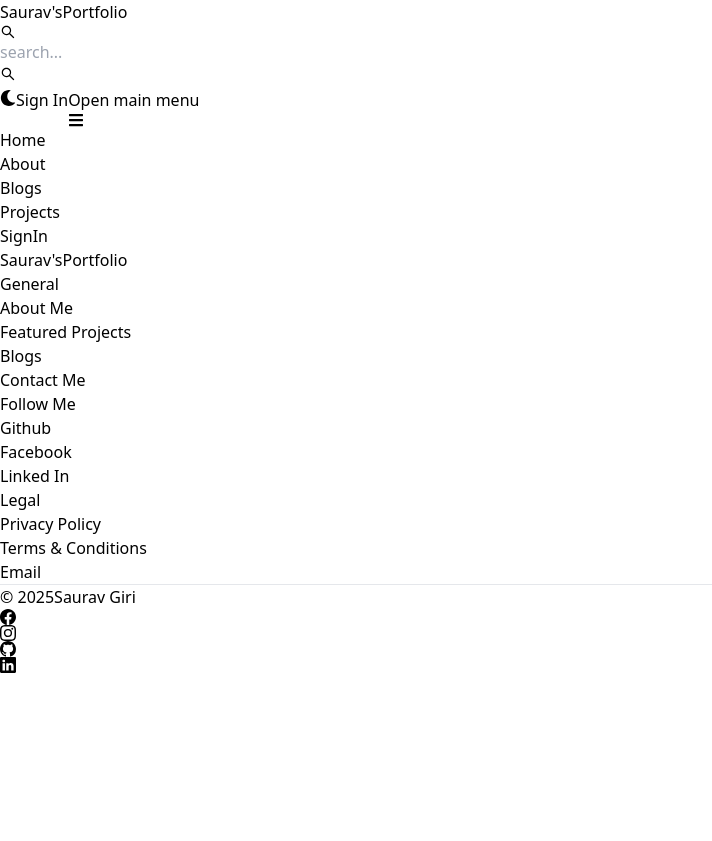
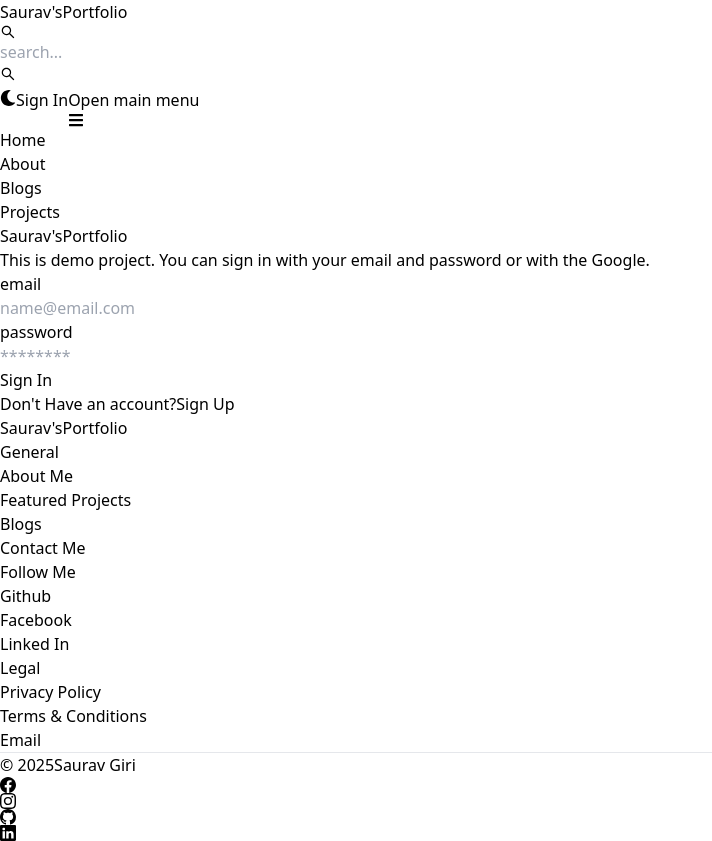
Before and after one commit to anon-saurav27/_myWebSite, a React (Vite) app in the folder client/: page /sign-in in a window 1280 px wide. Shown: the whole page, without its empty margins (0-712 px from the left). Before the commit the page ends 800 px from the top, so only its background shows below. Built offline with nearby package versions, Linux system fonts and the light colour scheme.

Commit message:
completed signin page funcationality

```diff
--- a/client/src/pages/SignIn.jsx
+++ b/client/src/pages/SignIn.jsx
@@ -1,10 +1,111 @@
+import { Alert, Button, Label, Spinner, TextInput } from "flowbite-react";
+import { useState } from "react";
+import { Link, useNavigate } from "react-router-dom";
 
-import React from 'react'
+export default function SignIn() {
+  const [formData, setFormData] = useState({});
+  const [errorMessage, setErrorMessage] = useState(null);
+  const [loading, setLoading] = useState(false);
+  const navigate = useNavigate();
+  const handleChange = (e) => {
+    setFormData({ ...formData, [e.target.id]: e.target.value.trim() });
+  };
+  const handleSubmit = async (e) => {
+    e.preventDefault();
+    if ( !formData.email || !formData.password) {
+      return setErrorMessage("Please fill out all the fields.");
+    }
+    try {
+      setLoading(true);
+      setErrorMessage(null);
+      const res = await fetch("/api/auth/sign-in", {
+        method: "POST",
+        headers: { "Content-Type": "application/json" },
+        body: JSON.stringify(formData),
+      });
+      const data = await res.json();
+      if (data.success === false) {
+        return setErrorMessage(data.message);
+      }
+      setLoading(false);
+      if (res.ok) {
+        navigate("/");
+      }
+    } catch (error) {
+      setErrorMessage(error.message);
+      setLoading(false);
+    }
+  };
+  return (
+    <div className=" min-h-screen mt-20">
+      <div
+        className=" flex p-3 max-w-3xl mx-auto flex-col md:flex-row
+      md:items-center"
+      >
+        {/* left side */}
+        <div className="flex-1">
+          <Link to="/" className="font-bold dark:text-white text-4xl">
+            <span className="px-2 py-1 bg-gradient-to-r from-indigo-500 via-purple-500 to-pink-500 rounded-lg text-white">
+              Saurav's
+            </span>
+            Portfolio
+          </Link>
+          <p className="text-sm mt-5">
+            This is demo project. You can sign in with your email and password
+            or with the Google.
+          </p>
+        </div>
+        {/* right side */}
+        <div className="flex-1">
+          <form className="flex flex-col gap-4" onSubmit={handleSubmit}>
 
-function SignIn() {
-  return (
-    <div>SignIn</div>
-  )
+            <div>
+              <Label value="email" />
+              <TextInput
+                type="email"
+                placeholder="name@email.com"
+                id="email"
+                onChange={handleChange}
+              />
+            </div>
+            <div>
+              <Label value="password" />
+              <TextInput
+                type="password"
+                placeholder="********"
+                id="password"
+                onChange={handleChange}
+              />
+            </div>
+            <Button
+              gradientDuoTone="purpleToPink"
+              type="submit"
+              outline
+              disabled={loading}
+            >
+              {loading ? (
+                <>
+                  <Spinner size="sm" />
+                  <span className="pl-3">Loading...</span>
+                </>
+              ) : (
+                "Sign In"
+              )}
+            </Button>
+          </form>
+          <div className="flex justify-center gap-2 text-sm mt-5 ">
+            <span>Don't Have an account?</span>
+            <Link to="/sign-up" className="text-blue-500">
+              Sign Up
+            </Link>
+          </div>
+          {errorMessage && (
+            <Alert className="mt-5" color="failure">
+              {errorMessage}
+            </Alert>
+          )}
+        </div>
+      </div>
+    </div>
+  );
 }
-
-export default SignIn
```
